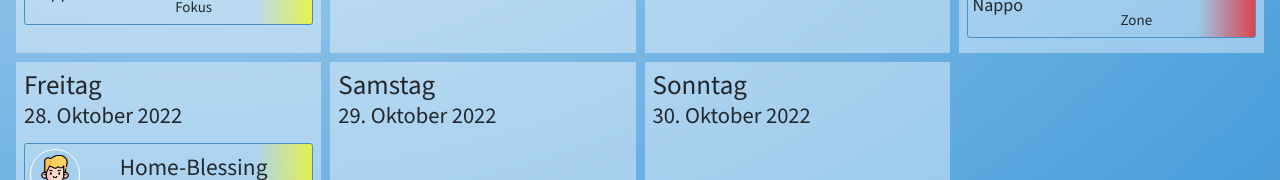
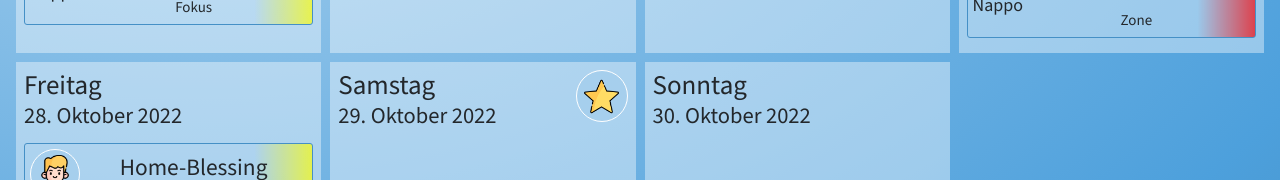
Before and after one commit to temme-stefan/fly_lady, a React (Create React App) app: page / in a window 1280 px wide. Shown: the part 407-587 px from the top of the page. Built offline with nearby package versions, Linux system fonts and the light colour scheme.

Commit message:
RESOLVES #4

```diff
--- a/src/App.tsx
+++ b/src/App.tsx
@@ -48,10 +48,11 @@ function App() {
             <footer>
                 <div>
                     <span>Icons made by</span>
-                    <ExternalLink url={"https://www.flaticon.com/packs/student-avatars-1"}
-                                  title={"Freepik Student Avatars"} text={"Freepik"}/>
+                    <ExternalLink url={"https://www.flaticon.com/authors/freepik"}
+                                  title={"Freepik Studentavatar Star"} text={"Freepik"}/>
+
                     <span>and</span>
-                    <ExternalLink url={"https://www.flaticon.com/de/packs/hygiene-37"}
+                    <ExternalLink url={"https://www.flaticon.com/de/autoren/surang"}
                                   title={"surang Hygiene"} text={"surang"}/>
                     <span>from</span>
                     <ExternalLink url={"https://www.flaticon.com/"} title={"Flaticon"} text={"www.flaticon.com"}/>
--- a/src/uicomponents/SingleDay.css
+++ b/src/uicomponents/SingleDay.css
@@ -7,4 +7,21 @@
 .day header h2 {
     display: flex;
     flex-direction: column;
+    position: relative;
 }
+
+.day.today header h2::after {
+    content:"";
+    display: block;
+    position: absolute;
+    right:0;
+    background-color: var(--blue_light);
+    background-image: url("../../public/img/star.png");
+    background-size:70%;
+    background-repeat: no-repeat;
+    background-position: center;
+    border: 1px solid var(--white);
+    border-radius: 50%;
+    width:50px;
+    height:50px;
+}
--- a/src/uicomponents/SingleDay.tsx
+++ b/src/uicomponents/SingleDay.tsx
@@ -2,11 +2,12 @@ import "./SingleDay.css"
 import {Task} from "../tools/TaskManager";
 import React from "react";
 import TaskCard from "./TaskCard";
+import {equalDay} from "../tools/Weekdays";
 
 export default function SingleDay({tasks, date}: { tasks: Task[], date: Date }) {
     const [day, dateS] = date.toLocaleDateString("de-DE", {dateStyle: "full"}).split(", ")
     return (
-        <article className={"day"}>
+        <article className={`day ${equalDay(new Date(), date)?"today":""}`}>
             <header><h2><span>{day}</span><small>{dateS}</small></h2></header>
             {tasks.map((t, i) => (
                 <TaskCard task={t} key={`task-${i}`}/>
```
Also changed, not shown: public/img/star.png (added).
